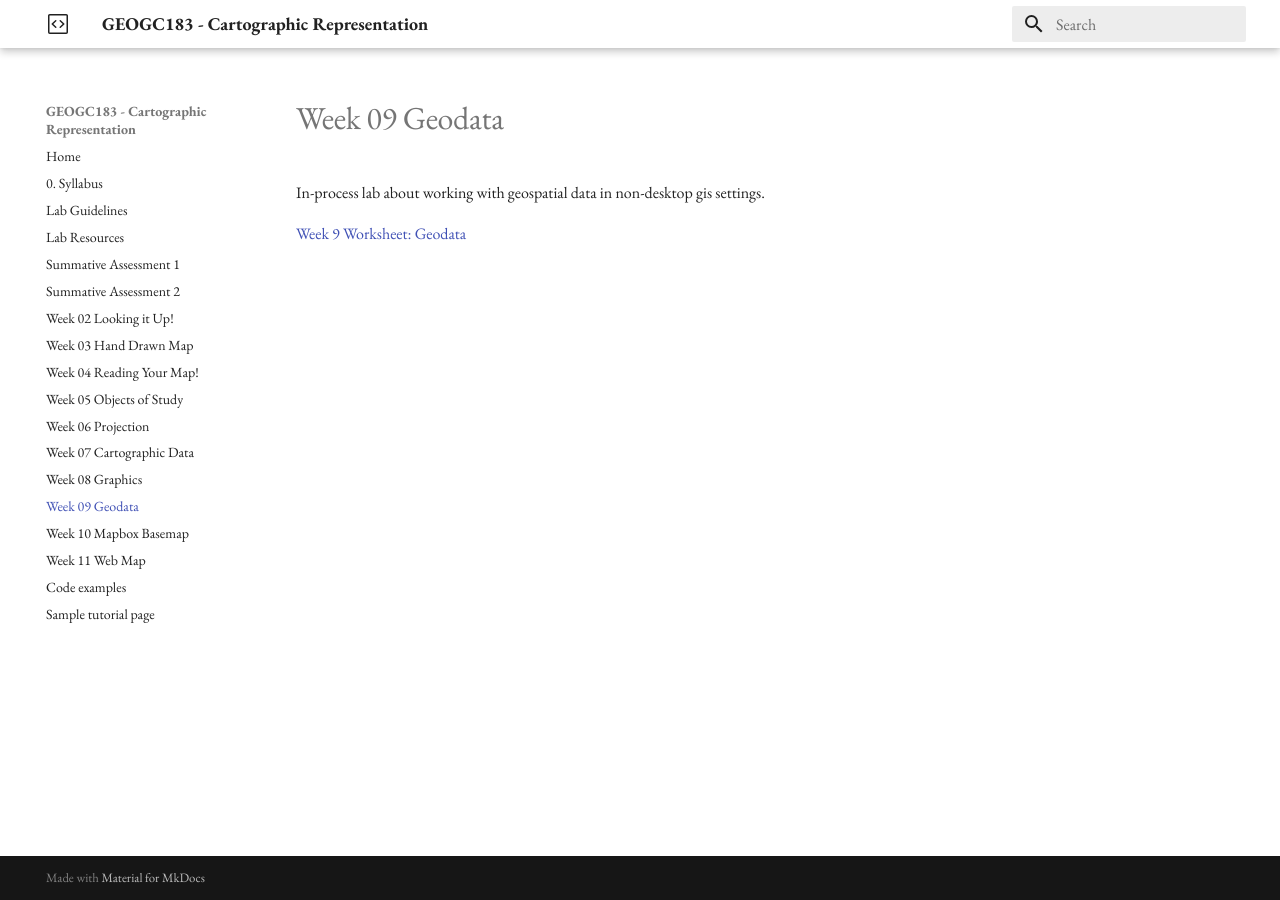
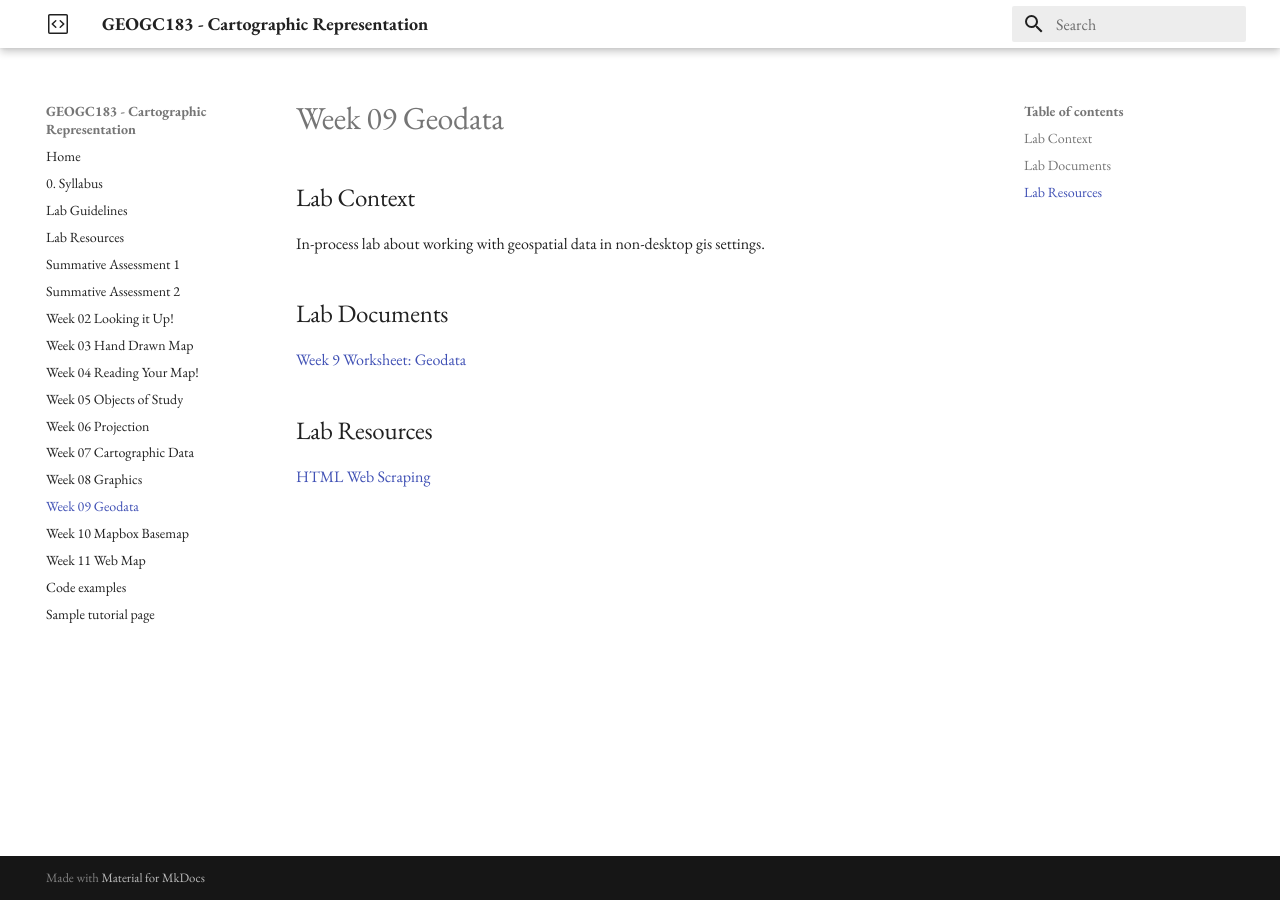
Before and after one commit to cwilmott/GEOGC183, an MkDocs documentation site: the page built from docs/Week-09-Geodata.md, in a window 1280 px wide. Built offline with MkDocs 1.6.1 and Material for MkDocs 9.7.7, drawn with Linux system fonts in a browser that asks for light colours.

Commit message:
Update Week-09-Geodata.md

```diff
--- a/docs/Week-09-Geodata.md
+++ b/docs/Week-09-Geodata.md
@@ -1,5 +1,13 @@
 # Week 09 Geodata
 
+
+## Lab Context
 In-process lab about working with geospatial data in non-desktop gis settings.
 
- [Week 9 Worksheet: Geodata]()
+
+## Lab Documents
+[Week 9 Worksheet: Geodata]()
+
+
+## Lab Resources
+[HTML Web Scraping]()
```
